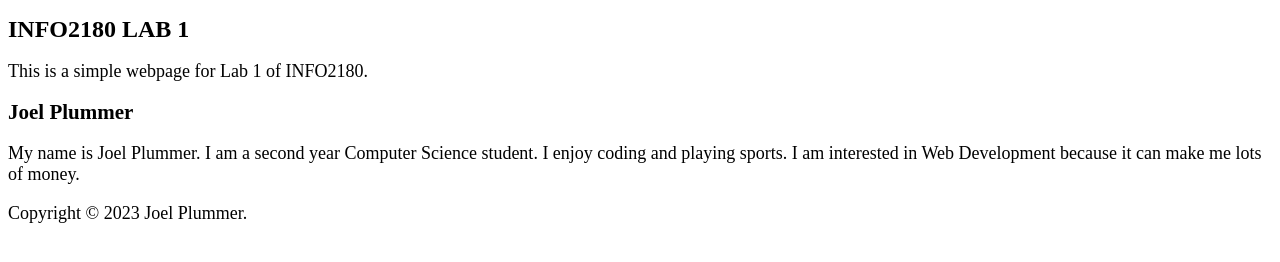
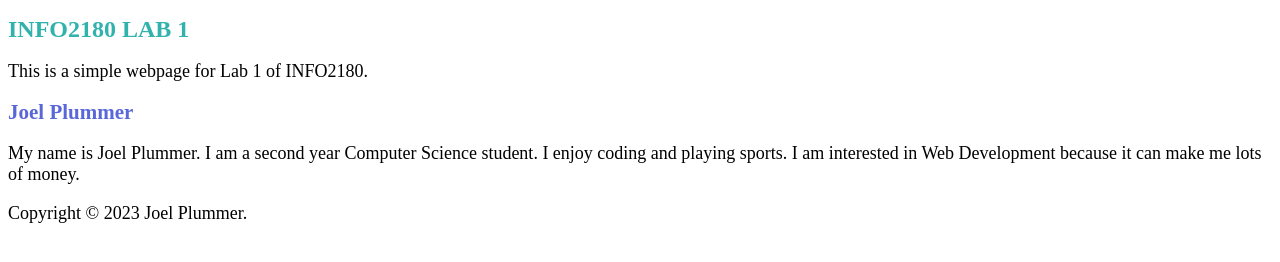
Before and after one commit to joel-plummer/info2180-lab1, a plain HTML site: page index.html in a window 1280 px wide. Drawn offline with Linux system fonts and the light colour scheme.

Commit message:
Edited WebPage

```diff
--- a/styles.css
+++ b/styles.css
@@ -1,11 +1,11 @@
 h1{
     font-size: 24px;
-    font: color #32b2ac
+    color: #32b2ac;
 }
 
 h2{
     font-size: 21px;
-    font: color #5a67d8;
+    color: #5a67d8;
 }
 
 p{
```
